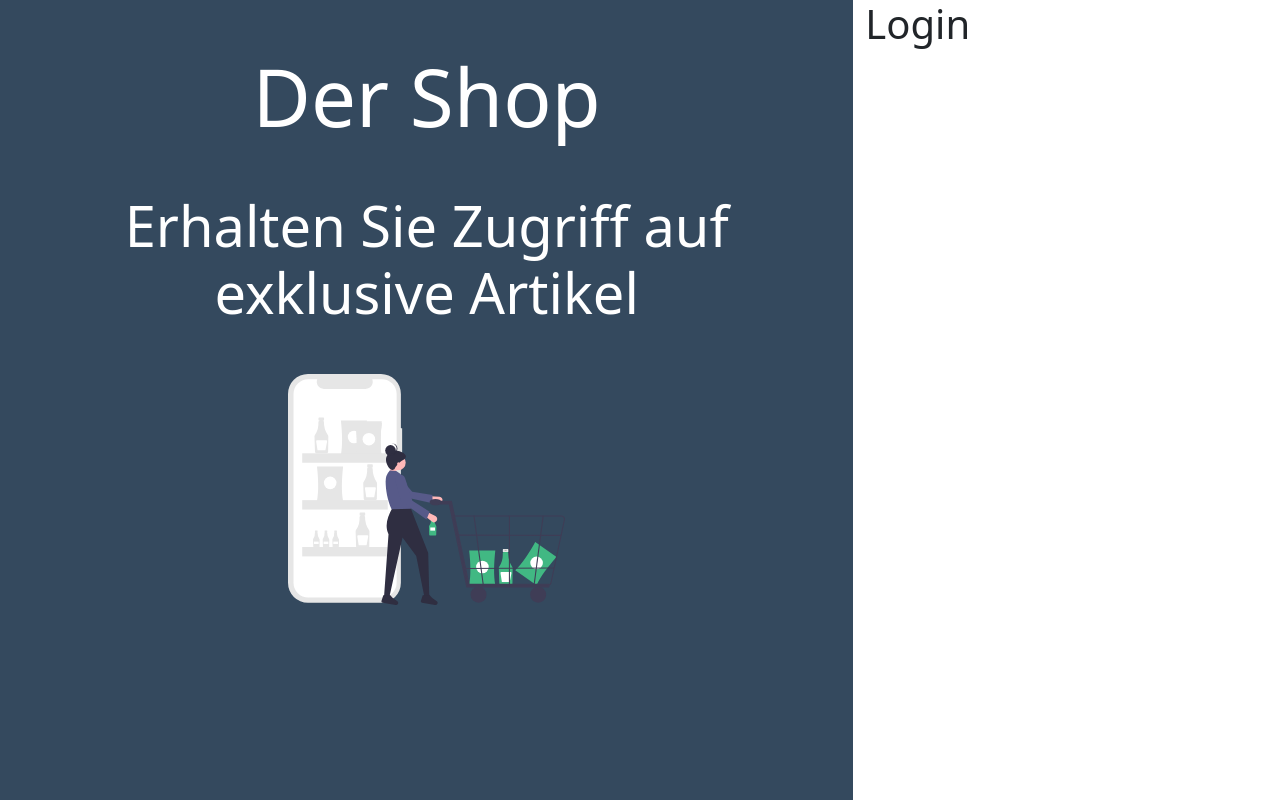
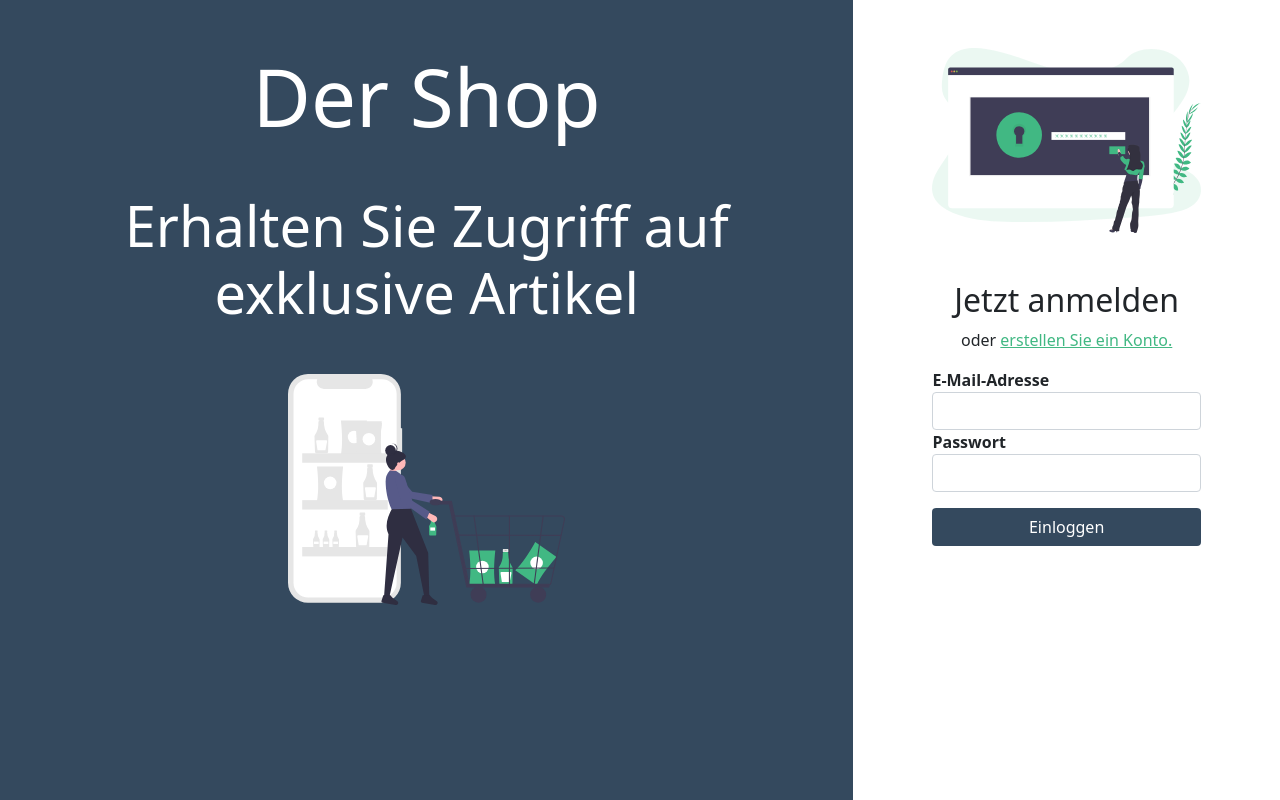
Before and after one commit to cf1887/VueJS_Code, a Vue app in the folder 05_shop/: page / in a window 1280 px wide. Both pictures are taken after a click on the button "melden Sie sich mit Ihrem Konto an". Built offline with nearby package versions, Linux system fonts and the light colour scheme.

Commit message:
05_shop: Wechsel zwischen Registrierung und Login via Custom-Event emit

```diff
--- a/05_shop/src/components/auth/Login.vue
+++ b/05_shop/src/components/auth/Login.vue
@@ -1,14 +1,108 @@
 <template>
-  <h1>Login</h1>
+    <div>
+        <div class="my-5 text-center offset-2 col-8">
+            <img src="@/assets/lock.svg" alt="" class="img-fluid" />
+        </div>
+        <div class="text-center">
+            <h2>Jetzt anmelden</h2>
+            <p>
+                oder
+                <a class="text-vue2" role="button" @click="changeComponent('register')"
+                    >erstellen Sie ein Konto.</a
+                >
+            </p>
+        </div>
+        <Form
+            @submit="submitData"
+            :validation-schema="schema"
+            v-slot="{ errors }"
+        >
+            <div class="form-row">
+                <div class="form-group col-md-8 offset-2">
+                    <label for="email"><strong>E-Mail-Adresse</strong></label>
+                    <Field
+                        as="input"
+                        name="email"
+                        type="email"
+                        class="form-control"
+                        id="email"
+                    />
+                    <small class="text-danger" v-if="errors.email">{{
+                        errors.email
+                    }}</small>
+                </div>
+            </div>
+            <div class="form-row">
+                <div class="form-group col-md-8 offset-2">
+                    <label for="password"><strong>Passwort</strong></label>
+                    <Field
+                        as="input"
+                        name="password"
+                        type="password"
+                        class="form-control"
+                        id="password"
+                    />
+                    <small class="text-danger" v-if="errors.password">{{
+                        errors.password
+                    }}</small>
+                </div>
+            </div>
+            <div class="form-row mt-3">
+                <div class="form-group col-md-8 offset-2">
+                    <div class="d-grid">
+                        <button class="btn bg-vue">Einloggen</button>
+                    </div>
+                </div>
+            </div>
+        </Form>
+    </div>
 </template>
 
 <script>
+import { Form, Field } from "vee-validate";
+import * as yup from "yup";
 /* eslint-disable */
 export default {
-    name: "Login"
-}
+    name: "Login",
+    components: {
+        Form,
+        Field,
+    },
+    emits: {
+        'change-component': (payload) => {
+            if (payload.componentName !== "login") {
+                return false;
+            }
+            return true;
+        }
+    },
+    data() {
+        // Bilde Validierungs-Patterns für Yup.
+        // Abbildung von: Name des Field in Form => Wert
+        const schema = yup.object().shape({
+            email: yup
+                .string()
+                .required("E-Mail Adresse wird benötigt.")
+                .trim()
+                .email("Das ist keine gültige E-Mail Adresse."),
+            password: yup
+                .string()
+                .required("Ein Passwort wird benötigt.")
+                .min(6, "Das Passwort muss mindestens 6 Zeichen lang sein."),
+        });
+        return {
+            schema,
+        };
+    },
+    methods: {
+        submitData(values) {
+            console.log(values);
+        },
+        changeComponent(componentName) {
+            this.$emit("change-component", { componentName });
+        }
+    },
+};
 </script>
 
-<style scoped>
-
-</style>
+<style scoped></style>
```
